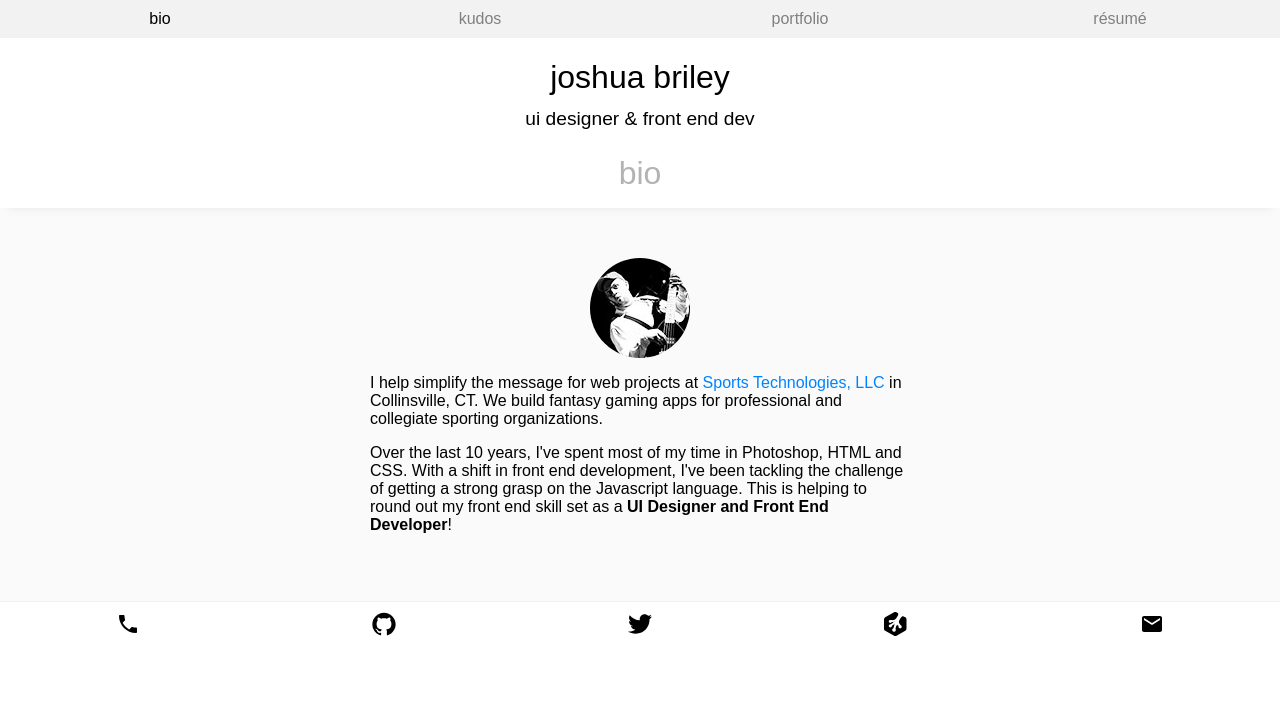
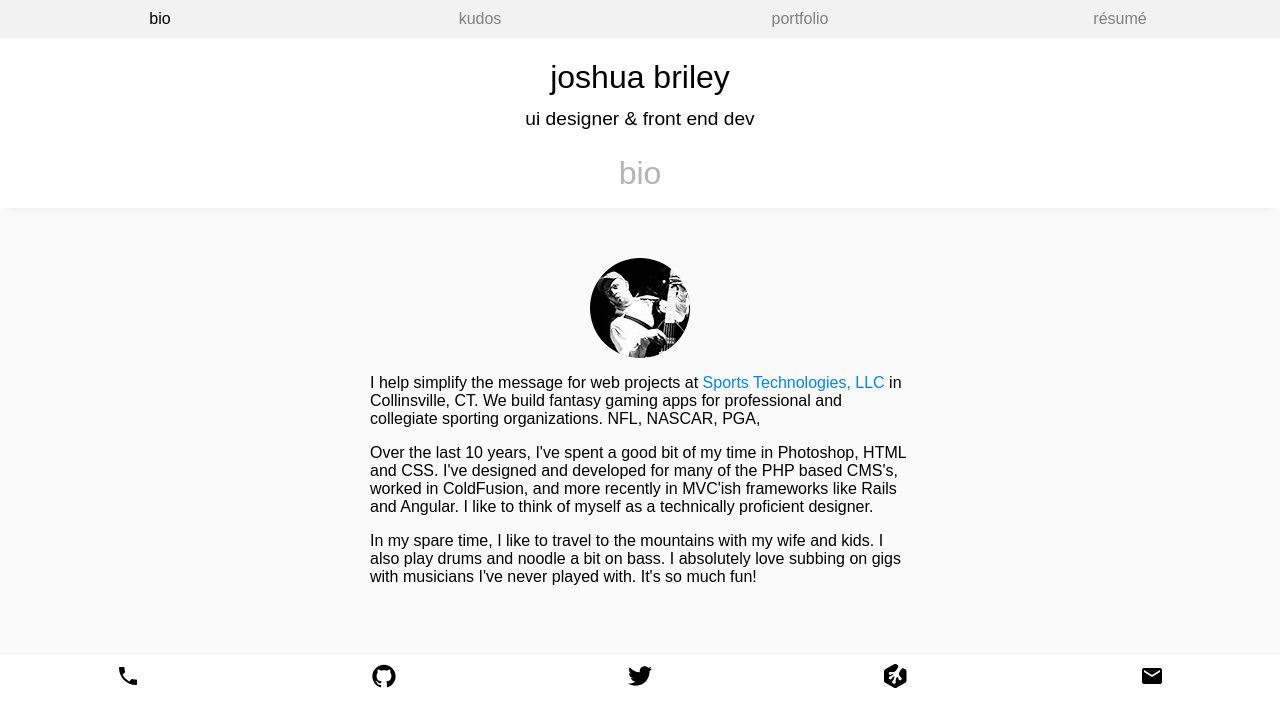
Before and after one commit to somecallmejosh/portfolio, a Jekyll site: the page built from bio.md, in a window 1280 px wide. Shown: the top 727 px of the page. Built offline with Jekyll 4.4.1, drawn with Linux system fonts in a browser that asks for light colours.

```diff
--- a/_config.yml
+++ b/_config.yml
@@ -2,7 +2,7 @@
 title: Joshua Briley
 sub_title: UI Designer & Front End Dev
 email: josh@thebrileys.com
-phone_number: (860) 531-8250
+phone_number: 8605318250
 twitter_username: joshuabriley
 github_username:  somecallmejosh
 dribbble_username: joshuabriley
--- a/_layouts/default.html
+++ b/_layouts/default.html
@@ -1,5 +1,5 @@
 <!DOCTYPE html>
-<html>
+<html lang="en">
   {% include head.html %}
   <body>
     {% include header.html %}
--- a/bio.md
+++ b/bio.md
@@ -9,7 +9,9 @@ permalink: /bio/
     srcset="{{site.baseurl}}/assets/images/resume/josh-bio.jpg 1x,
       {{site.baseurl}}/assets/images/resume/josh-bio2x.jpg 2x"
     alt="{{page.title}}" />
-  <p>I help simplify the message for web projects at <a href="{{site.work_link}}">{{site.work_org}}</a> in Collinsville, CT. We build fantasy gaming apps for professional and collegiate sporting organizations.</p>
+  <p>I help simplify the message for web projects at <a href="{{site.work_link}}">{{site.work_org}}</a> in Collinsville, CT. We build fantasy gaming apps for professional and collegiate sporting organizations. NFL, NASCAR, PGA, </p>
 
-  <p>Over the last 10 years, I've spent most of my time in Photoshop, HTML and CSS. With a shift in front end development, I've been tackling the challenge of getting a strong grasp on the Javascript language. This is helping to round out my front end skill set as a <strong>UI Designer and Front End Developer</strong>!</p>
+  <p>Over the last 10 years, I've spent a good bit of my time in Photoshop, HTML and CSS. I've designed and developed for many of the PHP based CMS's, worked in ColdFusion, and more recently in MVC'ish frameworks like Rails and Angular. I like to think of myself as a technically proficient designer.</p>
+
+  <p>In my spare time, I like to travel to the mountains with my wife and kids. I also play drums and noodle a bit on bass. I absolutely love subbing on gigs with musicians I've never played with. It's so much fun!</p>
 </div>
```
